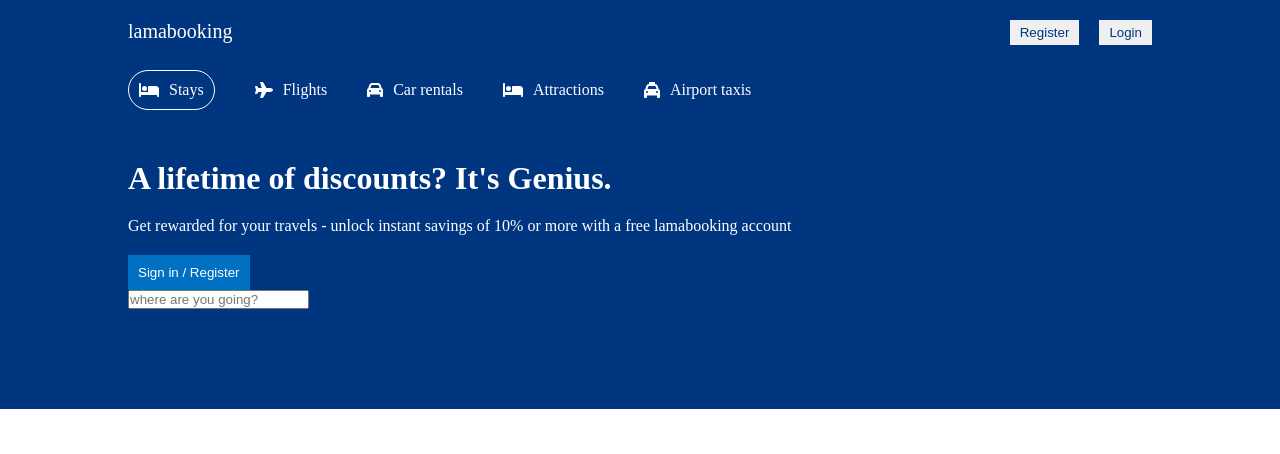
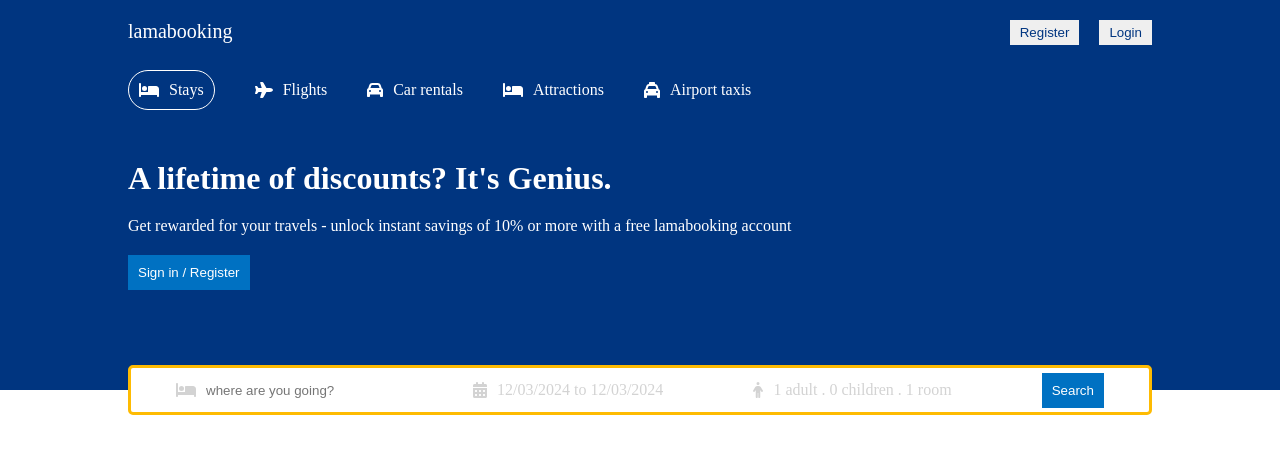
Before and after one commit to JalithChamikara/EAD-project, a React (Vite) app: page / in a window 1280 px wide. Shown: the top 454 px of the page. Built offline with nearby package versions, Linux system fonts and the light colour scheme.

Commit message:
advancedSearch done

```diff
--- a/package.json
+++ b/package.json
@@ -15,7 +15,9 @@
     "@fortawesome/free-regular-svg-icons": "^6.7.1",
     "@fortawesome/free-solid-svg-icons": "^6.7.1",
     "@fortawesome/react-fontawesome": "^0.2.2",
+    "date-fns": "^4.1.0",
     "react": "^18.3.1",
+    "react-date-range": "^2.0.1",
     "react-dom": "^18.3.1",
     "react-router-dom": "^7.0.1"
   },
--- a/src/components/header/Header.jsx
+++ b/src/components/header/Header.jsx
@@ -1,8 +1,36 @@
 import { FontAwesomeIcon } from "@fortawesome/react-fontawesome"
-import {faBed, faCar, faPlane, faTaxi} from "@fortawesome/free-solid-svg-icons"
+import {faBed, faCalendarDays, faCar, faPerson, faPlane, faTaxi} from "@fortawesome/free-solid-svg-icons"
 import "./header.css"
+import { DateRange } from "react-date-range";
+import 'react-date-range/dist/styles.css'; // main style file
+import 'react-date-range/dist/theme/default.css'; // theme css file
+import { useState } from "react";
+import {format} from "date-fns";
 
-const Header = () => {
+const Header = ({type}) => {
+  const [openDate, setOpenDate] = useState(false);
+  const [date, setDate] = useState([
+    {
+      startDate: new Date(),
+      endDate: new Date(),
+      key: 'selection'
+    }
+  ]);
+  const [openOption, setOpenOption] = useState(false);
+  const [options, setOption] = useState({
+    adult: 1,
+    children: 0,
+    room: 1
+  });
+
+  const handleOption = (name, option) => {
+    setOption((prev) => {
+      return {
+        ...prev,
+        [name]: option === "i" ? options[name] + 1 : options[name] - 1,
+      }
+    })
+  };
   return (
     <div className="header">
         <div className="headerContainer">
@@ -28,18 +56,78 @@
             <span>Airport taxis</span>
             </div>
         </div>
-        <h1 className="headerTitle">A lifetime of discounts? It's Genius.</h1>
+        {type !=="list" &&<><h1 className="headerTitle">A lifetime of discounts? It's Genius.</h1>
         <p className="headerDesc">
             Get rewarded for your travels - unlock instant savings
             of 10% or more with a free lamabooking account
         </p>
         <button className="headerBtn">Sign in / Register</button>
         <div className="headerSearch">
-             <div className="headerSearchItem">
-                <input type="text" placeholder="where are you going?"
-                className="headerSearchInput"/>
-             </div>
-        </div>
+            <div className="headerSearchItem">
+              <FontAwesomeIcon icon={faBed} className="headerIcon"/>
+              <input type="text" placeholder="where are you going?"
+              className="headerSearchInput"/>
+            </div>
+            <div className="headerSearchItem">
+              <FontAwesomeIcon icon={faCalendarDays} className="headerIcon"/>
+              <span onClick={()=>setOpenDate(!openDate)} className="headerSearchText">{`${format(date[0].startDate, "MM/dd/yyyy")} to ${format(date[0].endDate, "MM/dd/yyyy")}`}</span>
+              {openDate && <DateRange
+                editableDateInputs={true}
+                onChange={item => setDate([item.selection])}
+                moveRangeOnFirstSelection={false}
+                ranges={date}
+                className="date"
+              />}
+            </div>
+            <div className="headerSearchItem">
+              <FontAwesomeIcon icon={faPerson} className="headerIcon"/>
+              <span onClick={()=>setOpenOption(!openOption)} className="headerSearchText">{`${options.adult} adult . ${options.children} children . ${options.room} room`}</span>
+              {openOption && <div className="options">
+                <div className="optionItem">
+                  <span className="optionText">Adult</span>
+                  <div className="optionContent">
+                    <button
+                      disabled={options.adult <= 1}
+                      className="optionCounterButton"
+                      onClick={()=>handleOption("adult", "d")}>
+                        -
+                      </button>
+                    <span className="optionCounterNumber">{options.adult}</span>
+                    <button className="optionCounterButton" onClick={()=>handleOption("adult", "i")}>+</button>
+                  </div>
+                </div>
+                <div className="optionItem">
+                  <span className="optionText">Children</span>
+                  <div className="optionContent">
+                    <button
+                      disabled={options.children <= 0}
+                      className="optionCounterButton"
+                      onClick={()=>handleOption("children", "d")}>
+                        -
+                      </button>
+                    <span className="optionCounterNumber">{options.children}</span>
+                    <button className="optionCounterButton" onClick={()=>handleOption("children", "i")}>+</button>
+                  </div>
+                </div>
+                <div className="optionItem">
+                  <span className="optionText">Room</span>
+                  <div className="optionContent">
+                    <button
+                      disabled={options.room <= 1}
+                      className="optionCounterButton"
+                      onClick={()=>handleOption("room", "d")}>
+                        -
+                      </button>
+                    <span className="optionCounterNumber">{options.room}</span>
+                    <button className="optionCounterButton" onClick={()=>handleOption("room", "i")}>+</button>
+                  </div>
+                </div>
+              </div>}
+            </div>
+            <div className="headerSearchItem">
+              <button className="headerBtn">Search</button>
+            </div>
+        </div></>}
         </div>
     </div>
   )
--- a/src/components/header/header.css
+++ b/src/components/header/header.css
@@ -3,6 +3,7 @@
     color: white;
     display: flex;
     justify-content: center;
+    position: relative;
 }
 
 .headerContainer{
@@ -42,3 +43,80 @@
     cursor: pointer;
 
 }
+
+.headerSearch{
+    height: 50px;
+    background-color: white;
+    border: 3px solid #febb02;
+    display: flex;
+    align-items: center;
+    justify-content: space-around;
+    padding: 10px 0px;
+    border-radius: 5px;
+    position: absolute;
+    bottom: -25px;
+    width: 100%;
+    max-width: 1024px;
+}
+
+.headerIcon{
+    color: lightgray;
+}
+
+.headerSearchItem{
+    display: flex;
+    align-items: center;
+    gap: 10px;
+}
+
+.headerSearchInput{
+    border: none;
+    outline: none;
+}
+
+.headerSearchText{
+    color: lightgray;
+    cursor: pointer;
+}
+
+.date{
+    position: absolute;
+    top: 50px;
+}
+
+.options{
+    position: absolute;
+    top: 50px;
+    background-color: white;
+    color: gray;
+    border-radius: 5px;
+    -webkit-box-shadow: 0px 0px 10px -25px rgba(0,0,0,0.4);
+    box-shadow: 0px 0px 10px -5px rgba(0,0,0,0.4);
+}
+
+.optionItem{
+    width: 200px;
+    display: flex;
+    justify-content: space-between;
+    margin: 10px;
+}
+
+.optionContent{
+     display: flex;
+     align-items: center;
+     gap: 10px;
+     font-size: 12px;
+     color: black;
+}
+
+.optionCounterButton{
+    width: 30px;
+    height: 30px;
+    border: 1px solid #0071c2;
+    color: #0071c2;
+    background-color: white;
+}
+
+.optionCounterButton:disabled{
+    cursor: not-allowed;
+}
--- a/src/pages/list/list.jsx
+++ b/src/pages/list/list.jsx
@@ -1,8 +1,13 @@
 import React from 'react'
+import Header from '../../components/header/Header'
+import Navbar from '../../components/navbar/Navbar'
 
 const list = () => {
   return (
-    <div>list</div>
+    <div>
+      <Navbar/>
+      <Header type="list"/>
+    </div>
   )
 }
 
```
Also changed, not shown: 1 other file (tests, documents, lock files or other folders).
